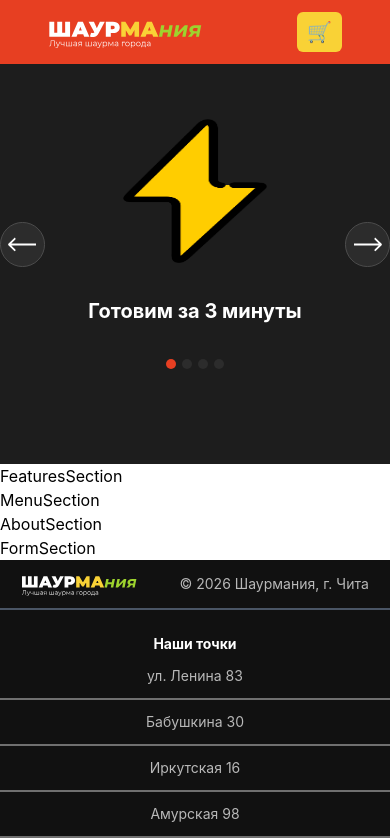
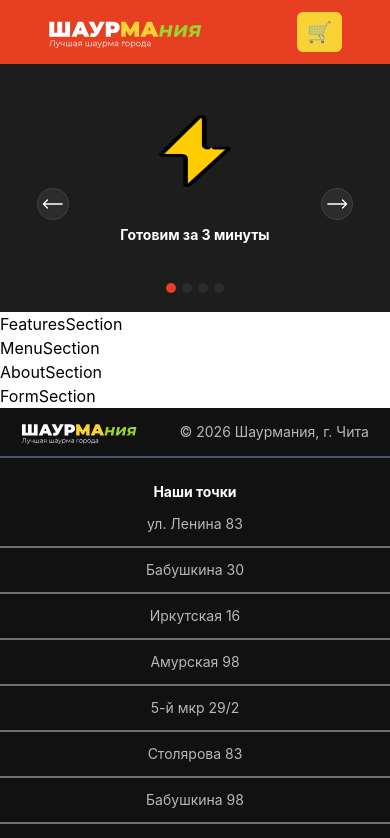
Before and after one commit to mshqq/ShaurmaniaReact, a React (Vite) app: page / in a window 390 px wide. Shown: the top 838 px of the page. Built offline with nearby package versions, Linux system fonts and the light colour scheme.

Commit message:
feat: Адаптив SliderFrame и SliderSection под мобилку

```diff
--- a/src/components/sections/SliderSection/SliderFrame.tsx
+++ b/src/components/sections/SliderSection/SliderFrame.tsx
@@ -4,18 +4,20 @@ export default function SliderFrame({ text, img, index }) {
     bubblesList.push(
       <div
         key={i}
-        className={`rounded-full ${Number(index) === i ? 'bg-[#E73F22]' : 'bg-[#2C2C2C]'} w-2.5 h-2.5`}
+        className={`rounded-full w-2.5 h-2.5 ${Number(index) === i ? 'bg-[#E73F22]' : 'bg-[#2C2C2C]'}`}
       ></div>
     );
   }
   return (
-    <div className="flex flex-col gap-5 font-bold text-xl justify-center items-center min-h-70">
+    <div className="flex flex-col gap-5 font-bold text-xl justify-center items-center min-h-50 px-4">
       <img
         src={img}
-        alt=""
-        className="w-36 h-36"
+        alt={text}
+        className="w-18 h-18 md:h-36 md:w-36"
       />
-      <p className="text-white w-55 h-14 flex items-center justify-center text-center">{text}</p>
+      <p className="text-white text-sm w-55 h-14 flex items-center justify-center text-center md:text-lg">
+        {text}
+      </p>
       <div className="flex flex-row gap-1.5">{bubblesList}</div>
     </div>
   );
--- a/src/components/sections/SliderSection/SliderSection.tsx
+++ b/src/components/sections/SliderSection/SliderSection.tsx
@@ -23,16 +23,15 @@ export default function SliderSection() {
     setIndex(prev => (prev >= Slides.length - 1 ? 0 : prev + 1));
   };
   return (
-    <div className="flex items-center flex-row mx-auto bg-[#1D1D1D] justify-center gap-10 pt-10 pb-20">
+    <div className="flex items-center flex-row mx-auto bg-[#1D1D1D] justify-center md:gap-5 pt-10 pb-2 md:pb-10 overflow-hidden">
       <button
         onClick={decrement}
-        className="block p-0 border-0 bg-transparent leading-none opacity-100 hover:opacity-70 cursor-pointer"
+        className="shrink-0 block p-0 border-0 bg-transparent leading-none opacity-100 hover:opacity-70 cursor-pointer"
       >
         <img
-          className="block"
+          className="block w-8 md:w-12"
           src={PrevIcon}
-          alt=""
-          width="50"
+          alt="Предыдущий слайд"
         />
       </button>
       <SliderFrame
@@ -42,13 +41,12 @@ export default function SliderSection() {
       />
       <button
         onClick={increment}
-        className="block p-0 border-0 bg-transparent leading-none opacity-100 hover:opacity-70 cursor-pointer"
+        className="shrink-0 block p-0 border-0 bg-transparent leading-none opacity-100 hover:opacity-70 cursor-pointer"
       >
         <img
-          className="block"
+          className="block w-8 md:w-12"
           src={NextIcon}
-          alt=""
-          width="50"
+          alt="Следующий слайд"
         />
       </button>
     </div>
```
